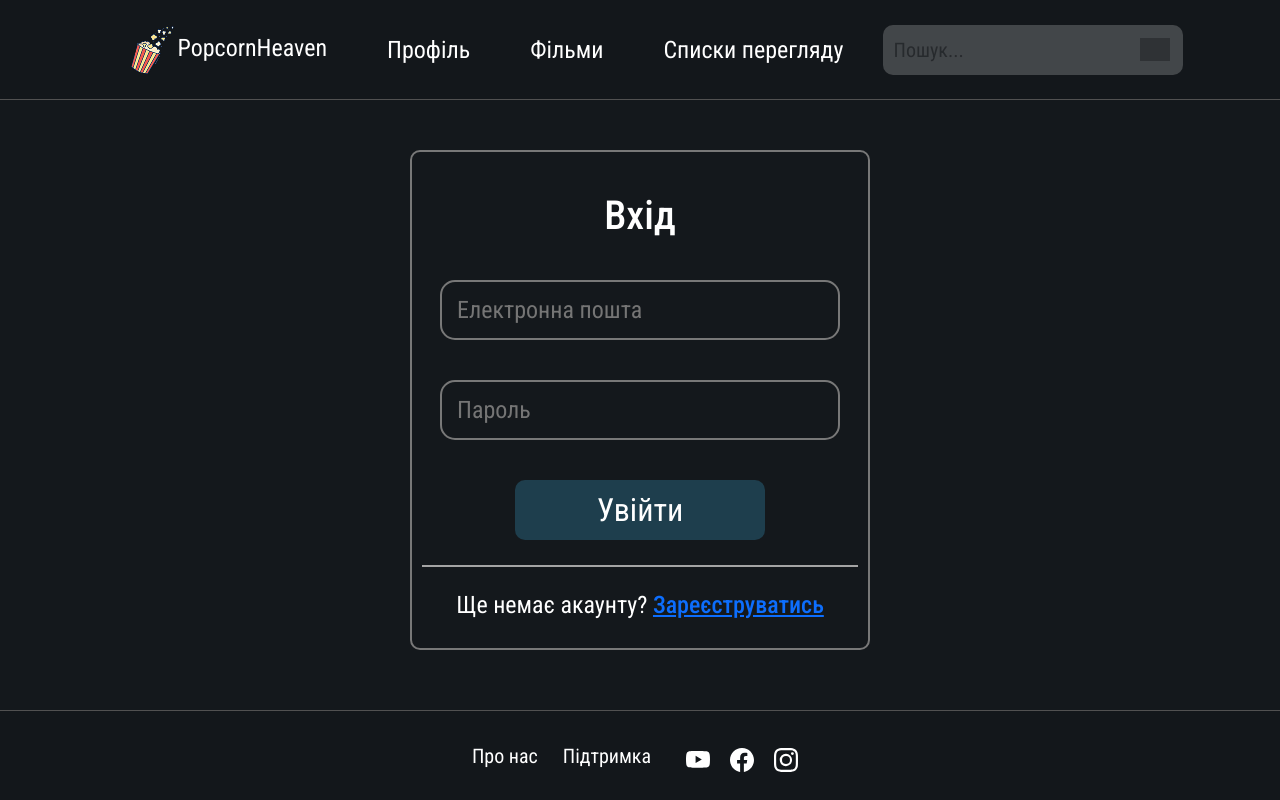
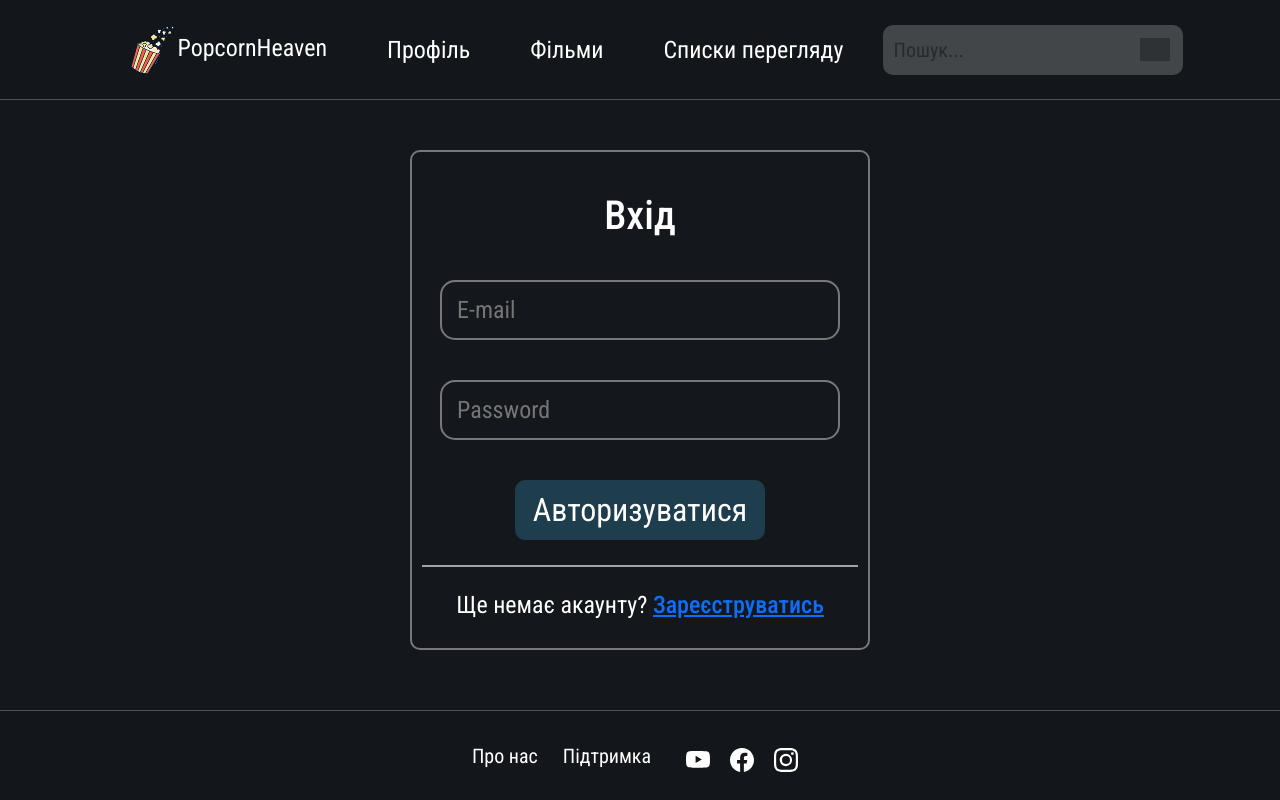
Before and after one commit to DimaPysmennyi/movie-project-frontend, a React (Create React App) app: page /login in a window 1280 px wide. Built offline with nearby package versions, Linux system fonts and the light colour scheme; grey boxes are pictures that could not be loaded.

Commit message:
added registration and login

```diff
--- a/src/pages/LoginPage/LoginPage.tsx
+++ b/src/pages/LoginPage/LoginPage.tsx
@@ -1,18 +1,46 @@
 import { Link } from "react-router-dom";
 import './LoginPage.css'
+import { useForm } from "react-hook-form";
+
+interface IForm{
+    email: string,
+    password: string,
+}
 
 export function LoginPage() {
+    const {register, handleSubmit, formState} = useForm<IForm>();
+    async function onSubmit(data: IForm){
+        let response = await fetch('http://localhost:8000/user/login', {
+            method: 'POST',
+            body: JSON.stringify({
+                email: data.email,
+                password: data.password,
+            }),
+            headers: {
+                'Content-Type': 'application/json'
+            }
+        });
+
+        let token = await response.json();
+        console.log(token);
+    }
     return (
         <div className="login-page">
-            <div className="login-form">
+            <form className="login-form" onSubmit={handleSubmit(onSubmit)}>
                 <h2>Вхід</h2>
                 <div className="login-inputs">
-                    <input type="text" placeholder="Електронна пошта" required/>
-                    <input type="password" placeholder="Пароль" required/>
-                    <button type='submit' className="login-btn">Увійти</button>
+                    <input type="email" placeholder="E-mail" {...register('email', {
+                        required: {value: true, message: 'E-mail is required'},
+                    })}/>
+                    <input type="password" placeholder="Password" {...register('password', {
+                        required: {value: true, message: 'Password is required'},
+                    })}/>
+                    <div>
+                        <button className = "login-btn" type="submit">Авторизуватися</button>
+                    </div>
                 </div>
                 <p>Ще немає акаунту? <Link to={'/registration'}>Зареєструватись</Link></p>
-            </div>
+            </form>
         </div>
     )
 
--- a/src/pages/RegistrationPage/RegistrationPage.tsx
+++ b/src/pages/RegistrationPage/RegistrationPage.tsx
@@ -13,18 +13,17 @@ interface IForm{
 
 export function RegistrationPage(){
     let [response, setResponse] = useState();
-    let [safeToReset, setSafeToReset] = useState(false);
-    const {register: register, watch, handleSubmit, resetField, formState} = useForm<IForm>({
+    const {register: register, watch, handleSubmit, formState} = useForm<IForm>({
         mode: 'onSubmit'
     })
 
-    async function onSubmit(){
+    async function onSubmit(data: IForm){
         let response = await fetch('http://localhost:8000/user/registration', {
             method: 'POST',
             body: JSON.stringify({
-                name: watch("name"),
-                email: watch("email"),
-                password: watch("password"),
+                name: data.name,
+                email: data.email,
+                password: data.password,
             }),
             headers: {
                 'Content-Type': 'application/json'
```
